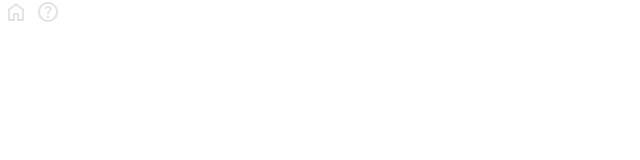
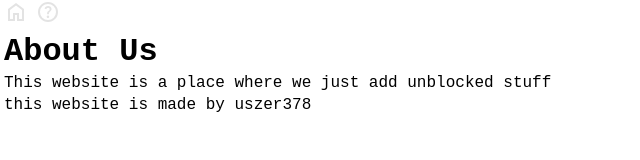
Before and after one commit to uszer378/plznoban, a website: page app/about.html in a window 1280 px wide. Shown: the whole page, without its empty margins (0-640 px from the left). Drawn offline with Linux system fonts and the light colour scheme.

Commit message:
about page

```diff
--- a/app/about.html
+++ b/app/about.html
@@ -4,4 +4,7 @@
         <link rel="stylesheet" href="main.css">
     </head>
     <a href="index.html"><img src="home.svg" alt="home"></a><a href="about.html"><img src="help.svg" alt="home"></a>
+    <h1>About Us</h1>
+    <p>This website is a place where we just add unblocked stuff</p>
+    <p>this website is made by uszer378</p>
 </html>
```
